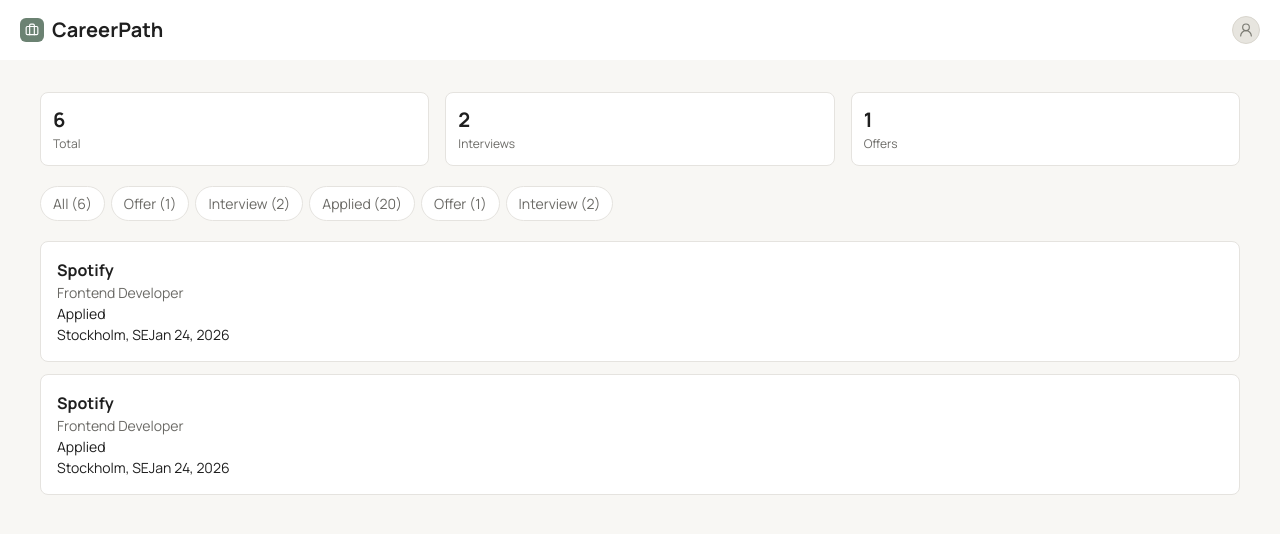
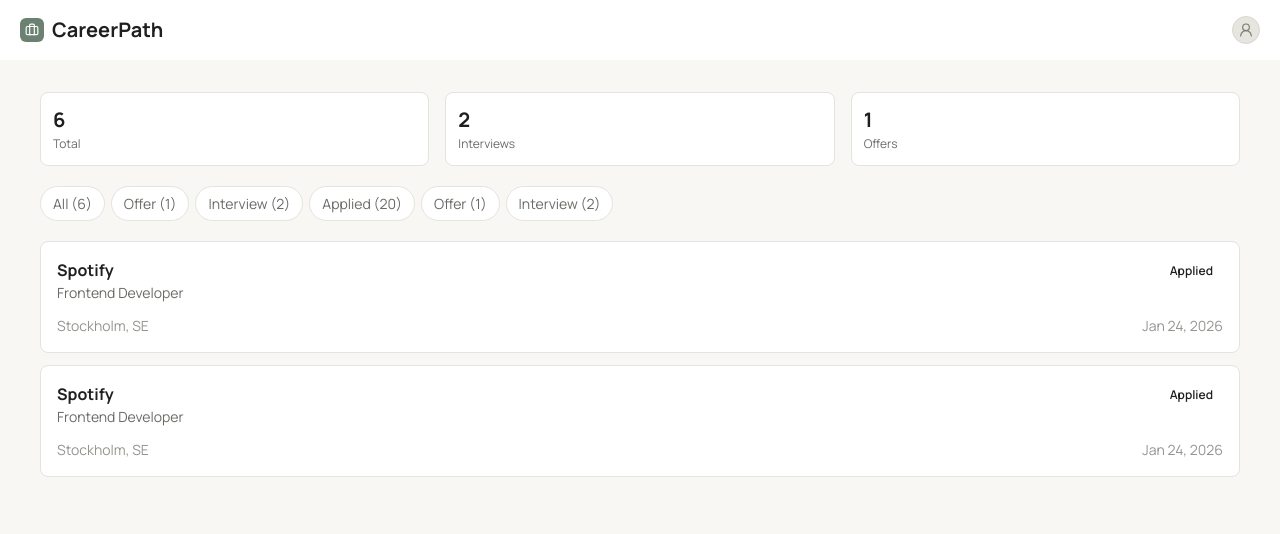
Before and after one commit to GretaRa/job-tracker, a React (Vite) app: page / in a window 1280 px wide. Shown: the top 534 px of the page. Built offline with nearby package versions, Linux system fonts and the light colour scheme.

Commit message:
Add status badge

```diff
--- a/src/components/ApplicationCard.css
+++ b/src/components/ApplicationCard.css
@@ -1,6 +1,17 @@
-.application-card{
-  display: flex;
-  flex-direction: column;
-  padding: 16px;
+.application-card {
+	display: flex;
+	flex-direction: column;
+	padding: 16px;
+	gap: 12px;
+}
 
+.application-card-top,
+.application-card-bottom {
+	display: flex;
+	justify-content: space-between;
+	align-items: flex-start;
 }
+
+.application-card-bottom {
+	color: var(--color-text-light);
+}
--- a/src/components/ApplicationCard.jsx
+++ b/src/components/ApplicationCard.jsx
@@ -1,10 +1,12 @@
-import "./ApplicationCard.css"
+import "./ApplicationCard.css";
+import StatusBadge from "./StatusBadge";
 
 function ApplicationCard({
 	applicationCompany,
 	applicationPosition,
 	applicationLocation,
-	applicationDate}) {
+	applicationDate,
+}) {
 	return (
 		<div className="card application-card">
 			<div className="application-card-top">
@@ -12,8 +14,7 @@
 					<h3 className="application-card-company">{applicationCompany}</h3>
 					<p className="application-card-position">{applicationPosition}</p>
 				</div>
-        <div className="stat">Applied</div>
-				{/* <StatusBadge /> */}
+				<StatusBadge statusName={"Applied"} />
 			</div>
 			<div className="application-card-bottom">
 				<span>{applicationLocation}</span>
@@ -23,4 +24,4 @@
 	);
 }
 
-export default ApplicationCard
+export default ApplicationCard;
--- /dev/null
+++ b/src/components/StatusBadge.css
@@ -0,0 +1,6 @@
+.status-badge {
+	padding: 4px 10px;
+	border-radius: 6px;
+	font-size: var(--text-caption);
+	font-weight: 600;
+}
--- /dev/null
+++ b/src/components/StatusBadge.jsx
@@ -0,0 +1,7 @@
+import "./StatusBadge.css";
+
+function StatusBadge({ statusName }) {
+	return <div className="status-badge">{statusName}</div>;
+}
+
+export default StatusBadge;
```
